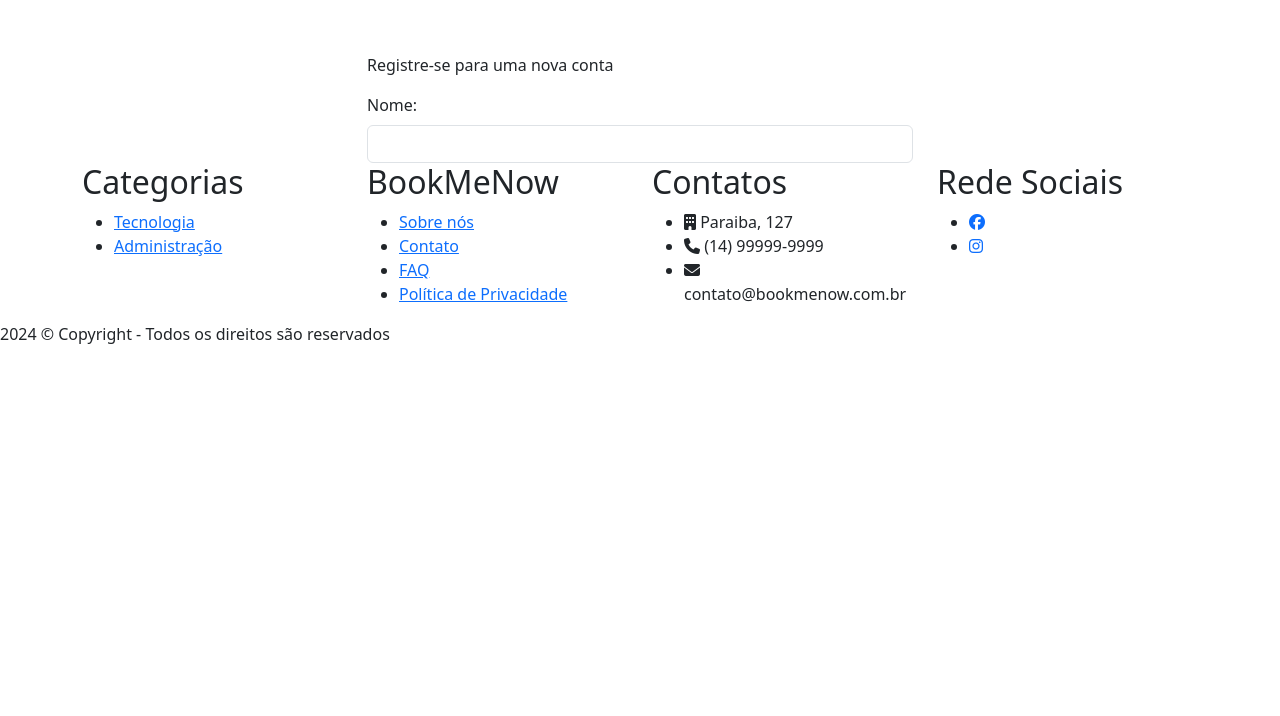
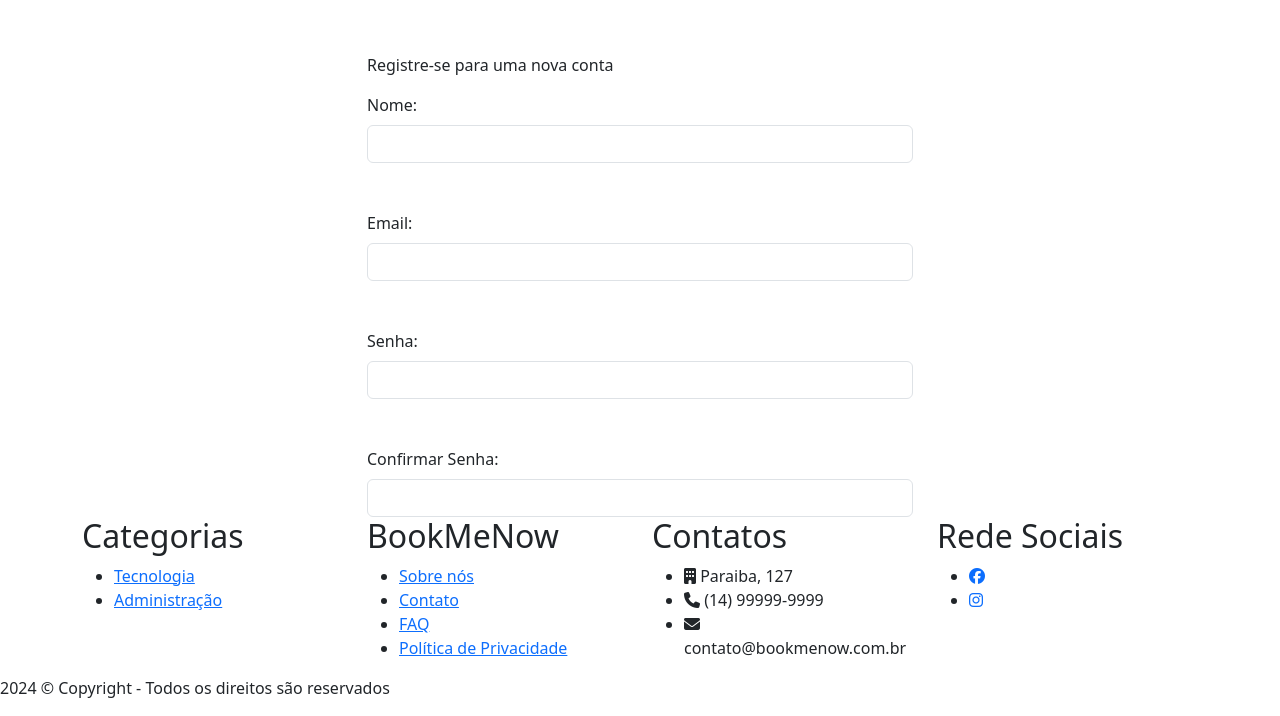
Before and after one commit to Gomes2007/projeto-biblioteca, a plain HTML site: page registrar.html in a window 1280 px wide. Shown: the part 209-925 px from the top of the page. Before the commit the page ends 800 px from the top, so only its background shows below. Drawn offline with nearby package versions, Linux system fonts and the light colour scheme.

Commit message:
Criação de algumas categorias nome, email,senha,confirmar senha

```diff
--- a/registrar.html
+++ b/registrar.html
@@ -73,6 +73,45 @@
           </div>
         </div>
 
+        <div class="container mt-5">
+          <div class="row justify-content-center">
+          <div class="col-md-6">
+            <form action="#" method="post">
+              <div>
+                  <label class="form-label">Email:</label>
+                  <input type="text" name="email" class="form-control">
+              </div>
+            </form>
+          </div>
+          </div>
+        </div>
+
+        <div class="container mt-5">
+          <div class="row justify-content-center">
+          <div class="col-md-6">
+            <form action="#" method="post">
+              <div>
+                  <label class="form-label">Senha:</label>
+                  <input type="text" name="email" class="form-control">
+              </div>
+            </form>
+          </div>
+          </div>
+        </div>
+
+        <div class="container mt-5">
+          <div class="row justify-content-center">
+          <div class="col-md-6">
+            <form action="#" method="post">
+              <div>
+                  <label class="form-label">Confirmar Senha:</label>
+                  <input type="text" name="email" class="form-control">
+              </div>
+            </form>
+          </div>
+          </div>
+        </div>
+
     </main>
 
     <footer>
```
